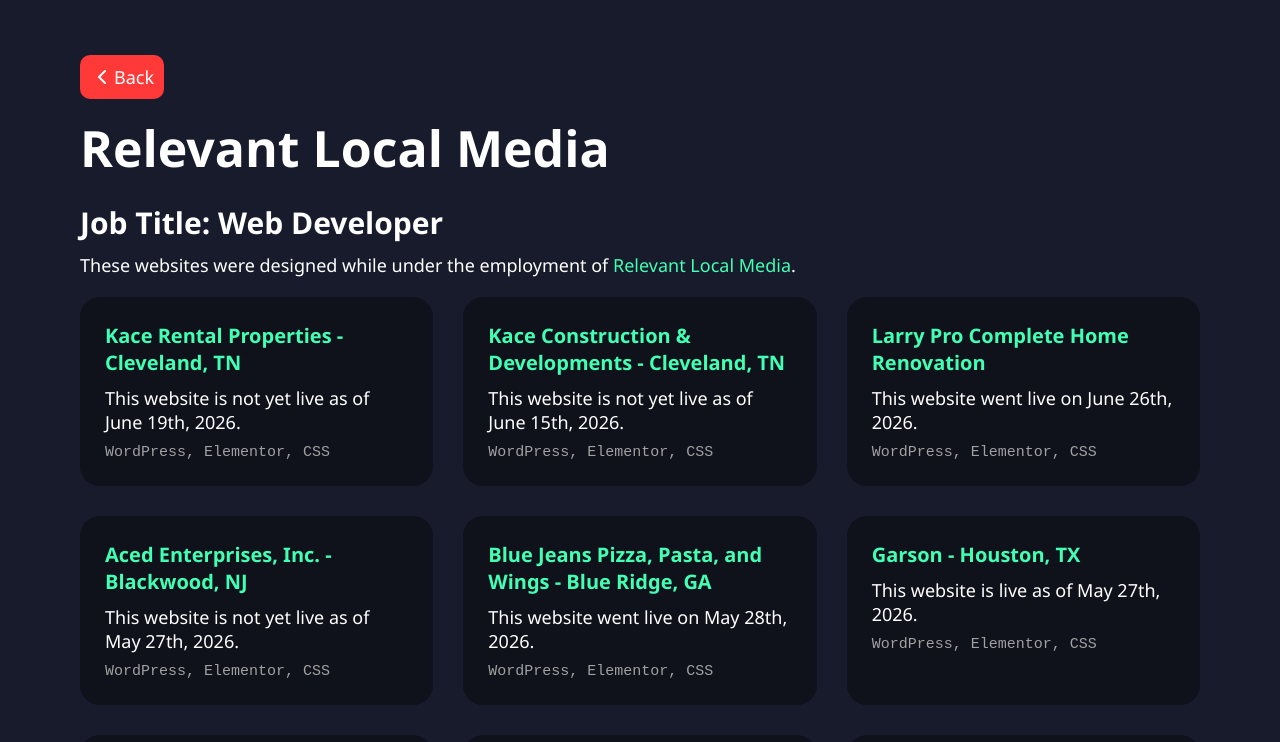
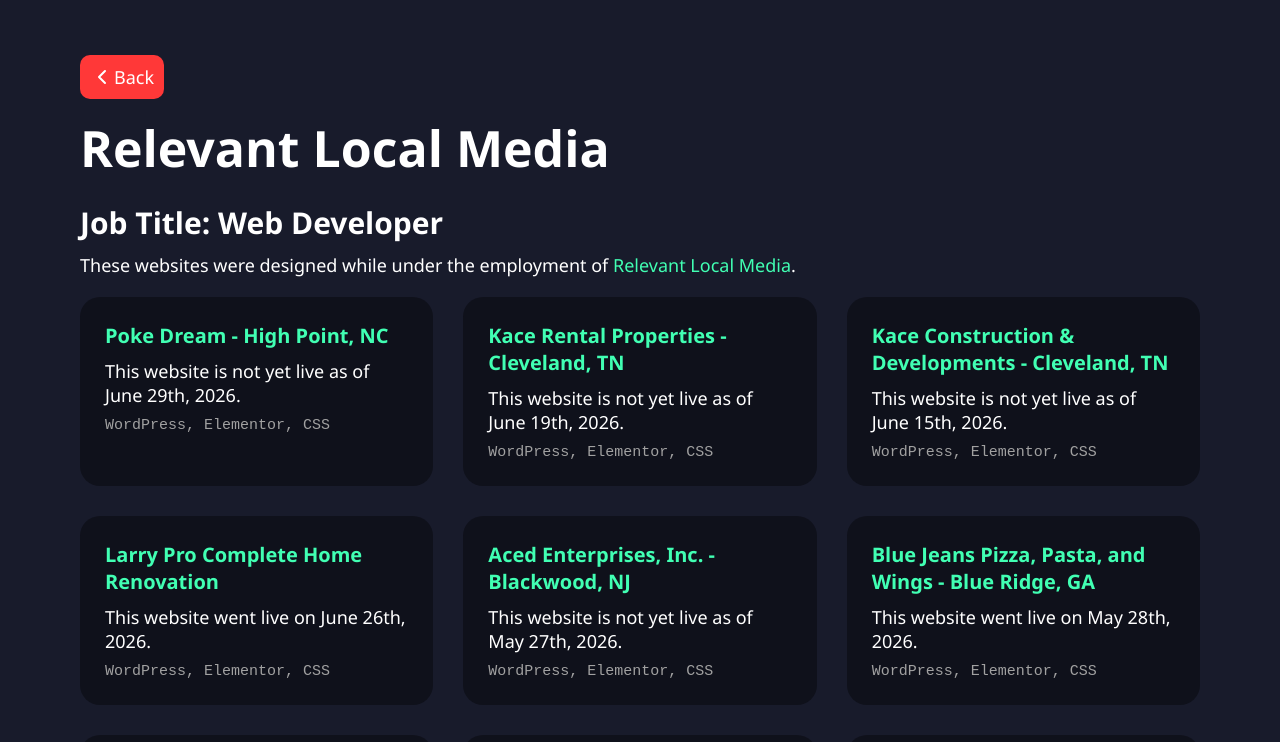
Before and after one commit to snaramirez872/seanramirez, a Next.js app: page /projects/relevant-local-media in a window 1280 px wide. Shown: the top 742 px of the page. Built offline with nearby package versions, Linux system fonts and the light colour scheme.

Commit message:
added new web project

```diff
--- a/src/app/projects/relevant-local-media/page.tsx
+++ b/src/app/projects/relevant-local-media/page.tsx
@@ -13,6 +13,13 @@
                 <p className="first-copy">These websites were designed while under the employment of <Link href="https://www.relevantlocalmedia.com" className="company-name">Relevant Local Media</Link>.</p>
                 <section className="professional-projects">
                     <section className="personal-grid">
+                        <RLMProjCard
+                            title="Poke Dream - High Point, NC"
+                            url="https://pokedreamhp.wpenginepowered.com/"
+                            techList="WordPress, Elementor, CSS"
+                        >
+                            <p className="description">This website is not yet live as of June 29th, 2026.</p>
+                        </RLMProjCard>
                         <RLMProjCard
                             title="Kace Rental Properties - Cleveland, TN"
                             url="https://kacerentalprop.wpenginepowered.com/"
```
